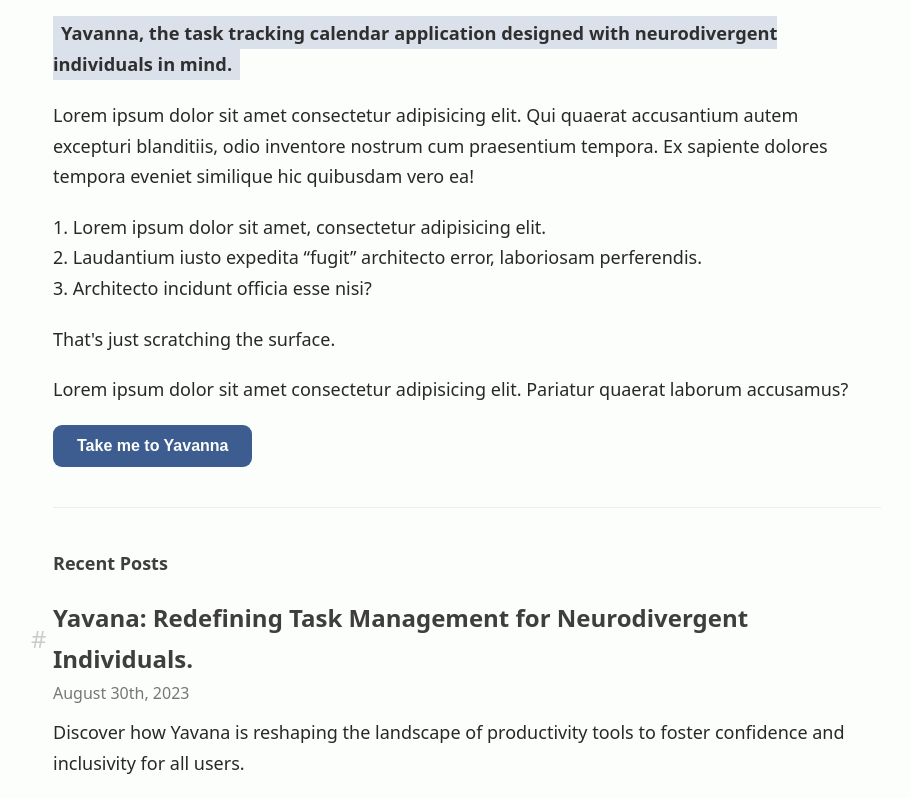
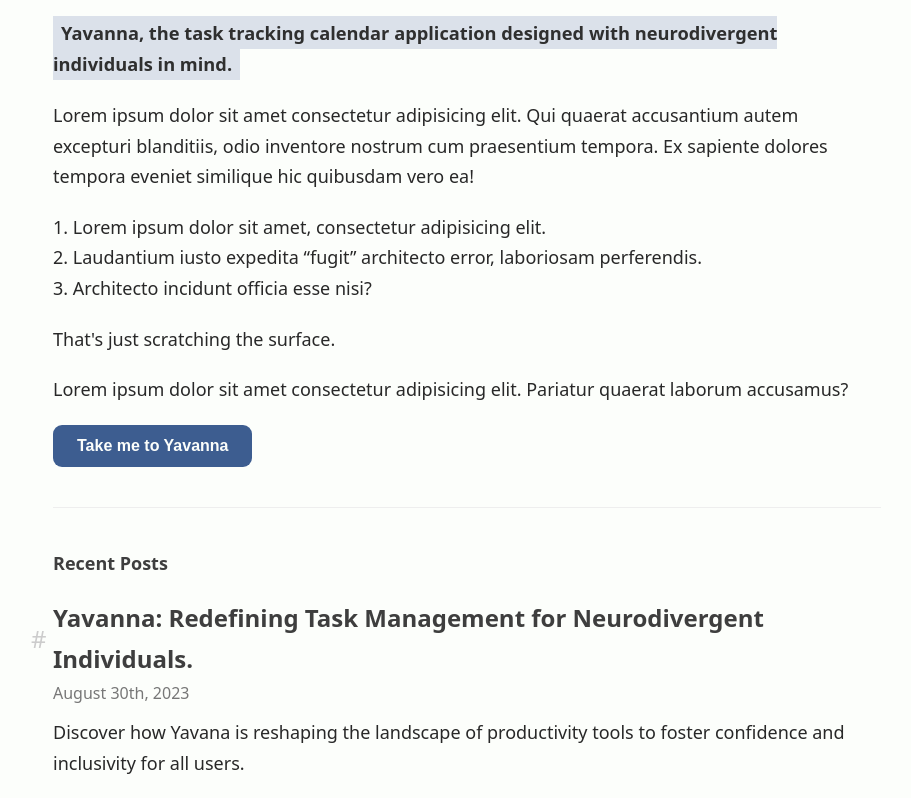
Before and after one commit to kylestarrett1/starrett-io, a website: page index.html in a window 1280 px wide. Shown: the part 244-1042 px from the top of the page, without its empty margins (173-1084 px from the left). Drawn offline with Linux system fonts and the light colour scheme; a web font is replaced by a local one.

Commit message:
Spelling correction

```diff
--- a/index.html
+++ b/index.html
@@ -55,7 +55,7 @@
         <div class="post-content archive">
             <header>
                 <h2 class="post-preview-title heading-secondary">
-                    <a href="https://yavanna-co.blogspot.com/2023/08/yavanna-redefining-task-management-for.html" class="link">Yavana: Redefining Task Management for Neurodivergent Individuals.</a>
+                    <a href="https://yavanna-co.blogspot.com/2023/08/yavanna-redefining-task-management-for.html" class="link">Yavanna: Redefining Task Management for Neurodivergent Individuals.</a>
                 </h2>
                 <p class="post-subtitle">August 30th, 2023</p>
             </header>
```
